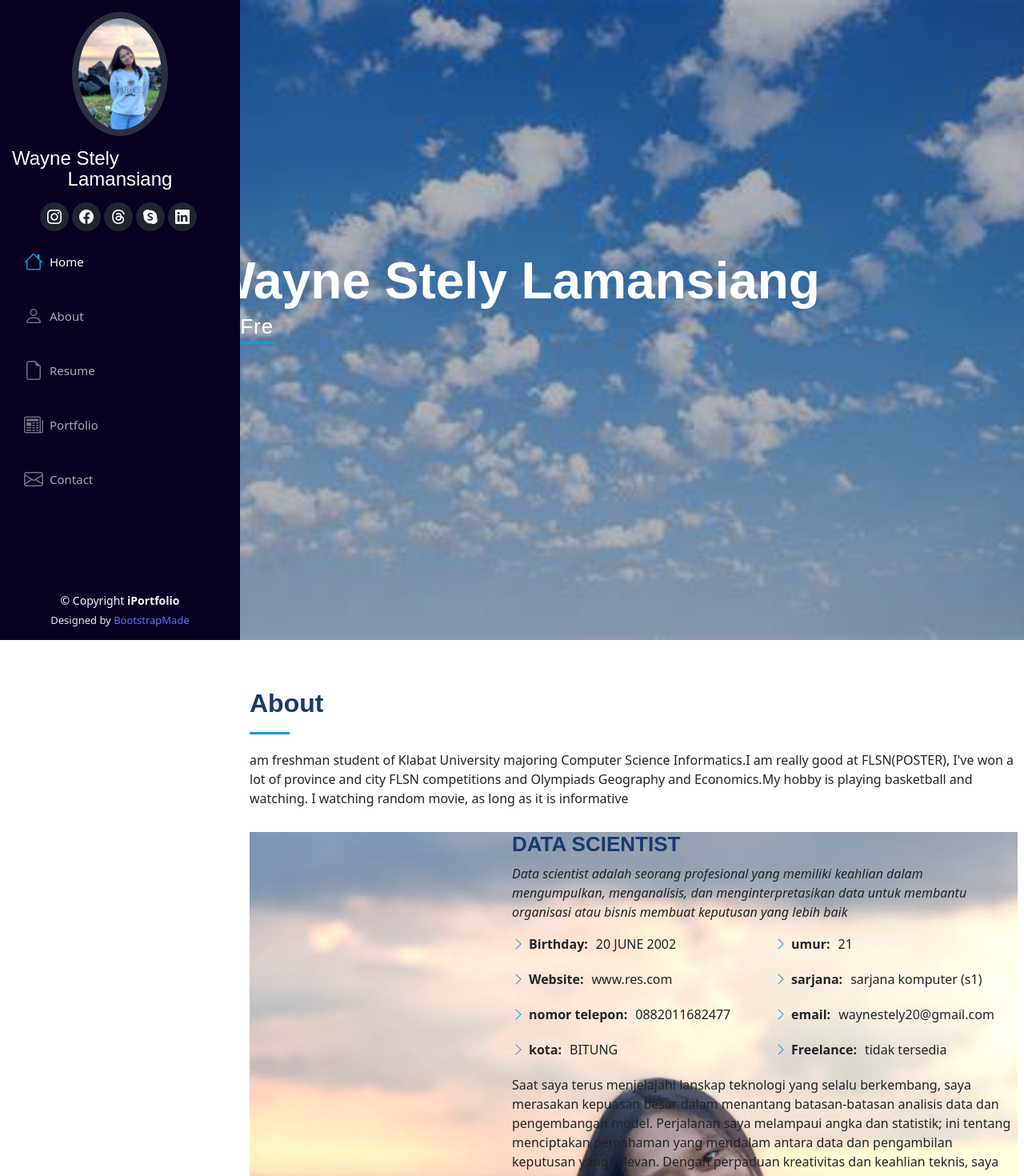
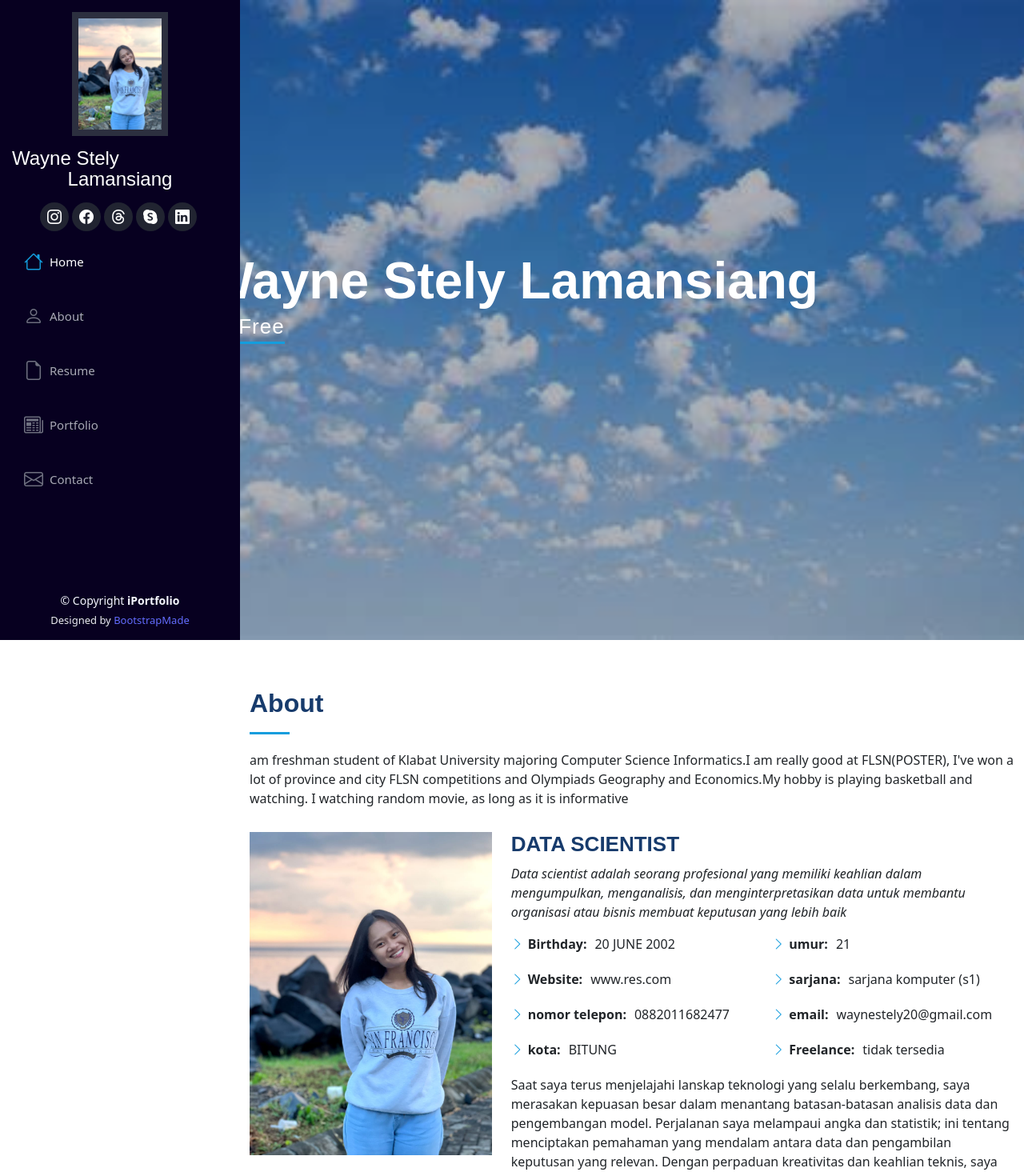
Before and after one commit to WayneStely/CVMID, a React (Vite) app: page / in a window 1280 px wide. Shown: the top 1470 px of the page at 80% size. Built offline with nearby package versions, Linux system fonts and the light colour scheme.

Commit message:
edit image

```diff
--- a/src/component/about.jsx
+++ b/src/component/about.jsx
@@ -13,7 +13,7 @@ const About = () => {
           </div>
           <div className="row">
             <div className="col-lg-4" data-aos="fade-right">
-            <img src={stelly} alt="profil"/>
+            <img src={stelly} alt="profil" className="img-fluid"/>
             </div>
             <div className="col-lg-8 pt-4 pt-lg-0 content" data-aos="fade-left">
               <h3>DATA SCIENTIST</h3>
--- a/src/component/header.jsx
+++ b/src/component/header.jsx
@@ -1,3 +1,4 @@
+import stelly from "/src/stellyprofil.jpeg";
 const Header = () => {
     return (
         <div>
@@ -8,7 +9,7 @@ const Header = () => {
             <header id="header">
                 <div className="d-flex flex-column">
                 <div className="profile">
-                    <img src="../../public/stellyprofil.jpeg" alt className="img-fluid rounded-circle" />
+                    <img src={stelly} alt="profil"/>
                     <h1 className="text-light"><a href="index.html">Wayne Stely Lamansiang</a></h1>
                     <div className="social-links mt-3 text-center">
                     <a href="#" className="twitter"><i className="bi bi-instagram" /></a>
```
